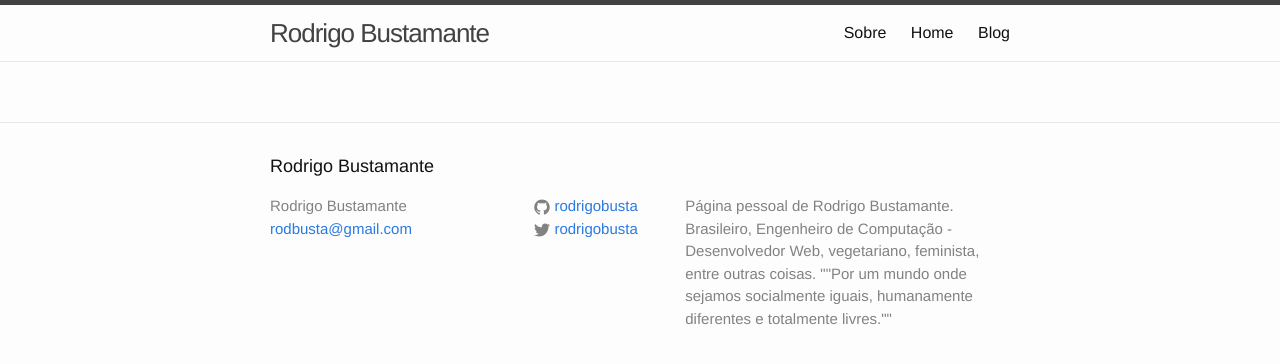
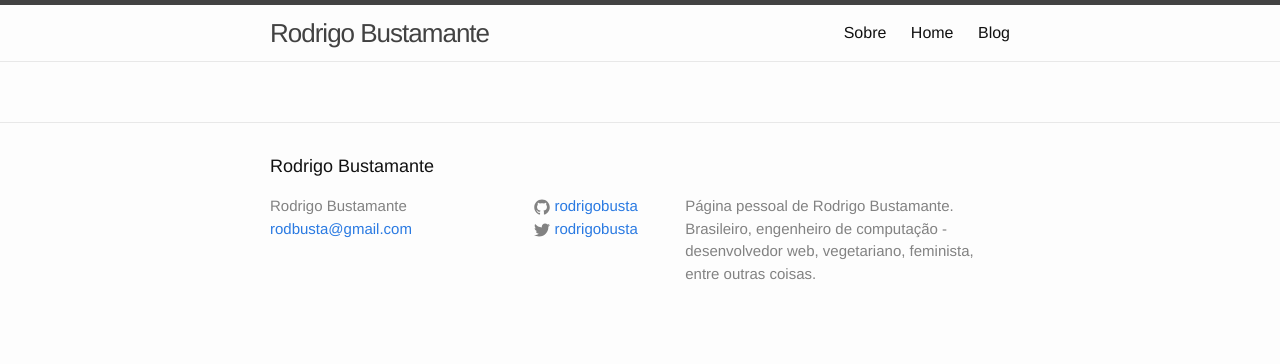
Before and after one commit to rodrigobusta/rodrigobusta.github.io, a Jekyll site: the page built from _pages/home.md, in a window 1280 px wide. Shown: the top 364 px of the page. Built offline with Jekyll 4.4.1, drawn with Linux system fonts in a browser that asks for light colours.

Commit message:
Texto descricao

```diff
--- a/_config.yml
+++ b/_config.yml
@@ -3,8 +3,8 @@ title: Rodrigo Bustamante
 email: rodbusta@gmail.com
 description: > # this means to ignore newlines until "baseurl:"
   Página pessoal de Rodrigo Bustamante.
-  Brasileiro, Engenheiro de Computação - Desenvolvedor Web, vegetariano, feminista, entre outras coisas.
-  ""Por um mundo onde sejamos socialmente iguais, humanamente diferentes e totalmente livres.""
+  Brasileiro, engenheiro de computação - desenvolvedor web, vegetariano, feminista, entre outras coisas.
+#"Por um mundo onde sejamos socialmente iguais, humanamente diferentes e totalmente livres."
 baseurl: "" # the subpath of your site, e.g. /blog/
 url: "http://rodrigobusta.webfactional.com" # the base hostname & protocol for your site
 twitter_username: rodrigobusta
```
